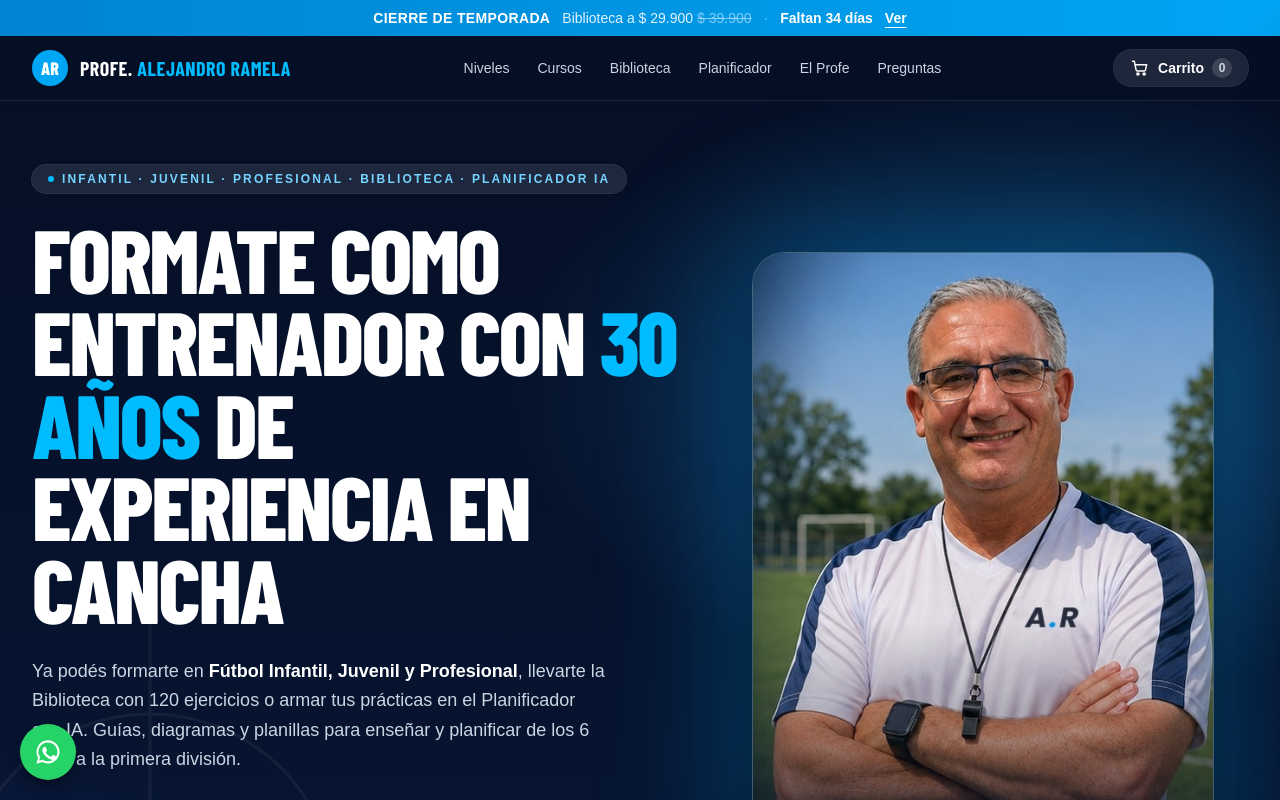
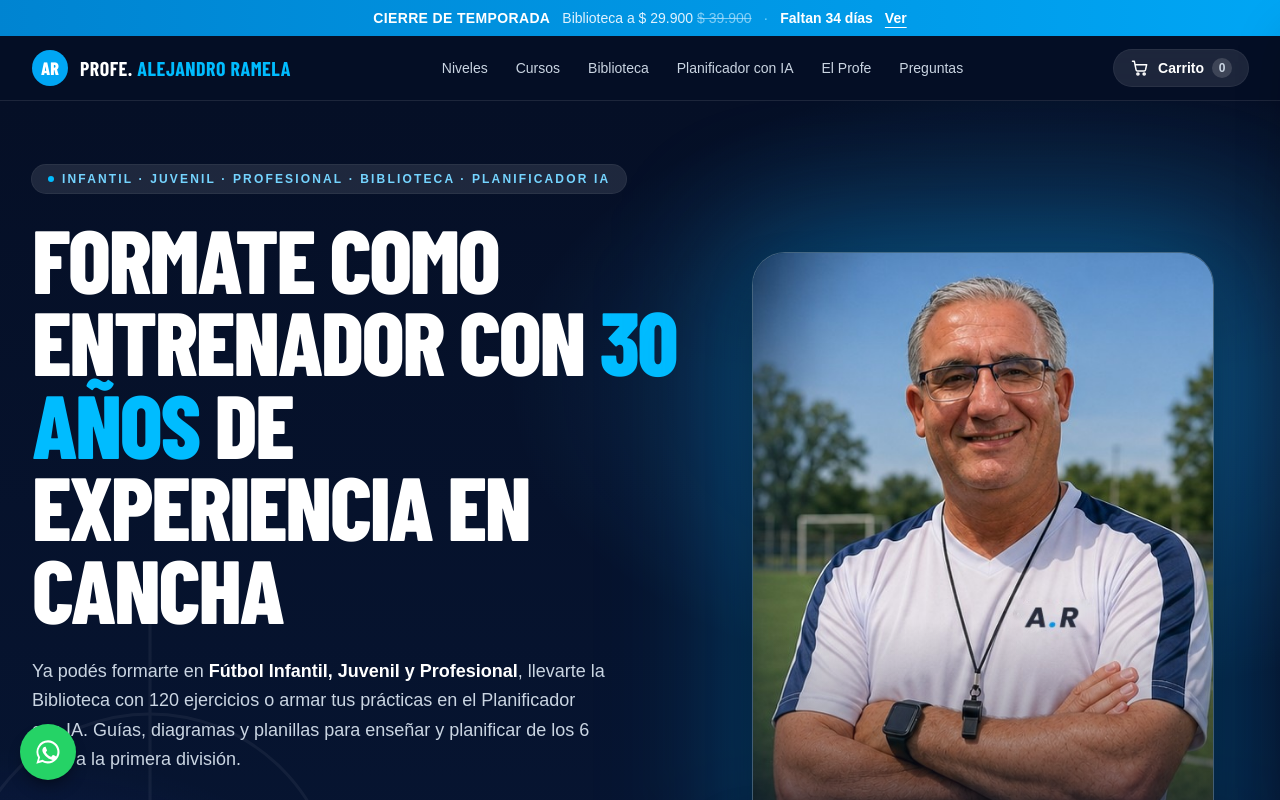
Before and after one commit to Alejaque/Web-Profe.-Ramela, a Next.js app: page / in a window 1280 px wide. Shown: the top 800 px of the page. Built offline with nearby package versions, Linux system fonts and the light colour scheme; a web font is replaced by a local one.

Commit message:
Cambia 'Planificador' por 'Planificador con IA' en header, footer y franja de oferta
Co-authored-by: arena-agent <297053741+arena-agent@users.noreply.github.com>

```diff
--- a/src/components/FranjaOferta.tsx
+++ b/src/components/FranjaOferta.tsx
@@ -8,7 +8,7 @@ import type { Product } from "@/lib/types";
 /** A dónde va cada producto cuando alguien toca la franja. */
 const DESTINO: Record<string, { href: string; corto: string }> = {
   "biblioteca-entrenamiento": { href: "/biblioteca", corto: "Biblioteca" },
-  "planificador-ia": { href: "/planificador", corto: "Planificador" },
+  "planificador-ia": { href: "/planificador", corto: "Planificador con IA" },
 };
 
 /**
--- a/src/components/Header.tsx
+++ b/src/components/Header.tsx
@@ -10,7 +10,7 @@ const links = [
   { href: "#niveles", label: "Niveles" },
   { href: "#cursos", label: "Cursos" },
   { href: "/biblioteca", label: "Biblioteca", ruta: true },
-  { href: "/planificador", label: "Planificador", ruta: true },
+  { href: "/planificador", label: "Planificador con IA", ruta: true },
   { href: "#profe", label: "El Profe" },
   { href: "#preguntas", label: "Preguntas" },
 ];
--- a/src/components/sections/Footer.tsx
+++ b/src/components/sections/Footer.tsx
@@ -18,7 +18,7 @@ export function Footer() {
         <nav aria-label="Pie de página" className="flex flex-wrap gap-x-6 gap-y-2 text-sm">
           <a href="#niveles" className="transition hover:text-white">Niveles</a>
           <a href="#cursos" className="transition hover:text-white">Cursos</a>
-          <Link href="/planificador" className="transition hover:text-white">Planificador</Link>
+          <Link href="/planificador" className="transition hover:text-white">Planificador con IA</Link>
           <a href="#profe" className="transition hover:text-white">El Profe</a>
           <a href="#preguntas" className="transition hover:text-white">Preguntas</a>
           <Link href="/muestra-gratis" className="transition hover:text-white">Muestra Infantil</Link>
```
